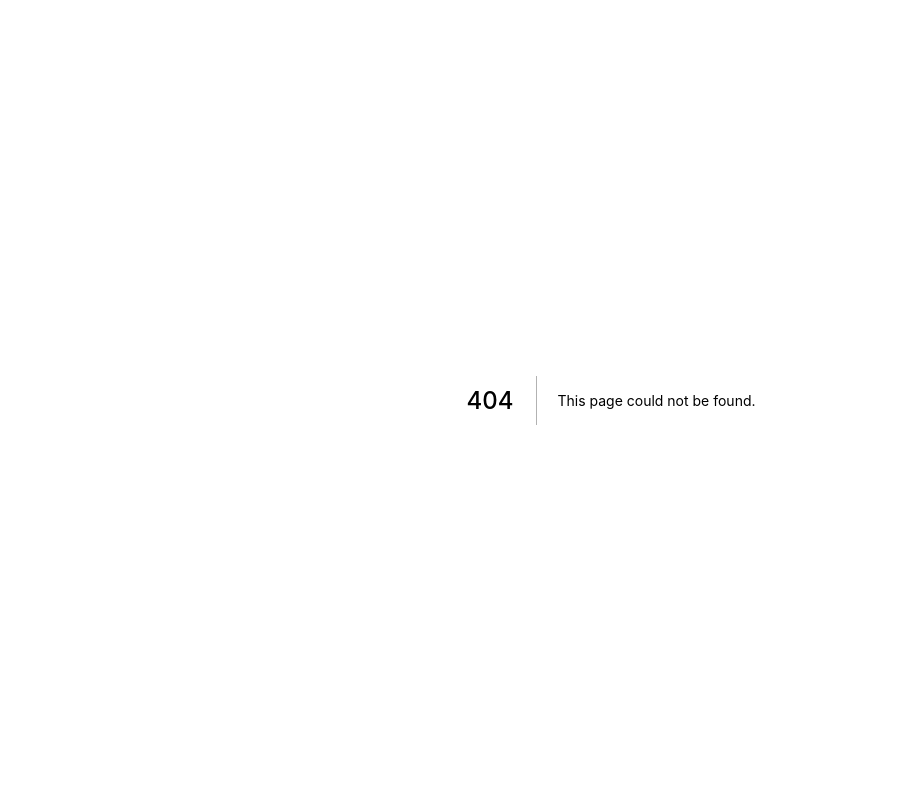
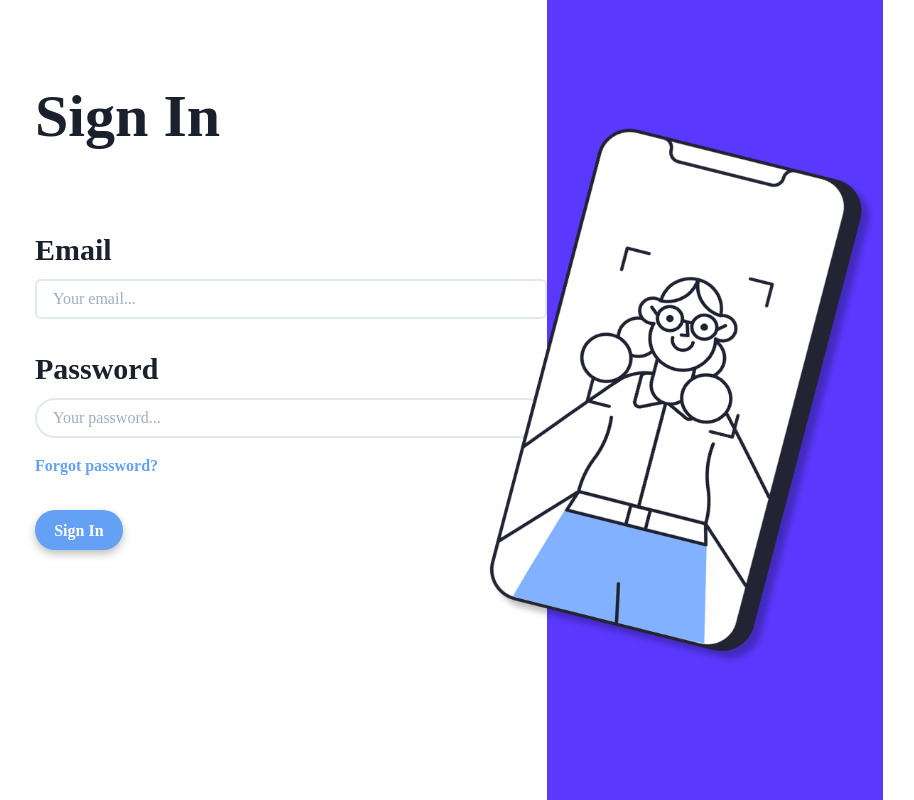
Before and after one commit to riandyhasan/GarudaHacks, a Next.js app: page /signin in a window 1280 px wide. Before the commit this address had no page. Shown: the whole page, without its empty margins (29-943 px from the left). Built offline with nearby package versions, Linux system fonts and the light colour scheme.

Commit message:
Create signin.js

```diff
--- /dev/null
+++ b/pages/signin.js
@@ -0,0 +1,17 @@
+import Head from "next/head";
+import SignIn from "../components/SignIn/SignIn";
+import { Flex } from "@chakra-ui/react";
+
+export default function signin() {
+  return (
+    <Flex w="100%">
+      <Head>
+        <title>SemuaSama | Sign In</title>
+      </Head>
+
+      <main>
+        <SignIn />
+      </main>
+    </Flex>
+  );
+}
```
